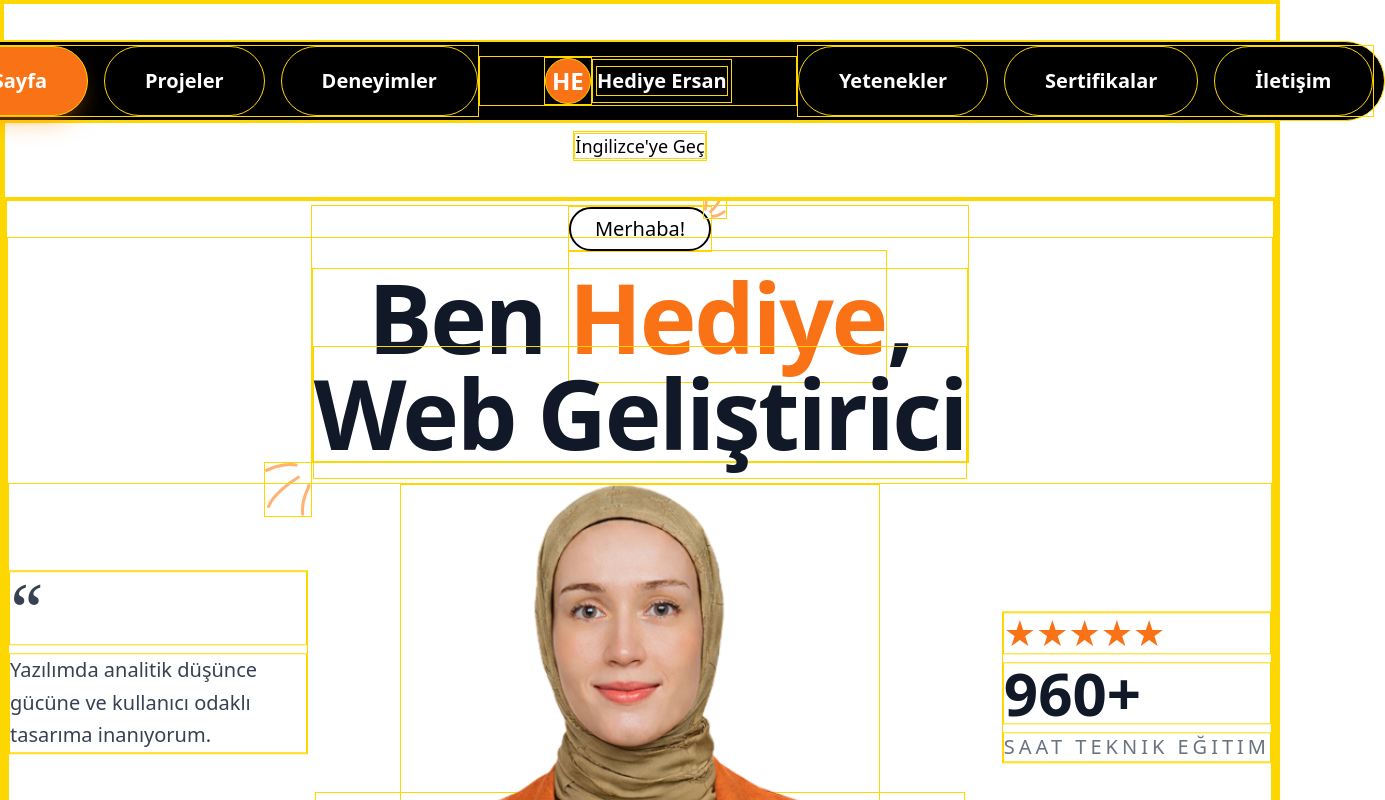
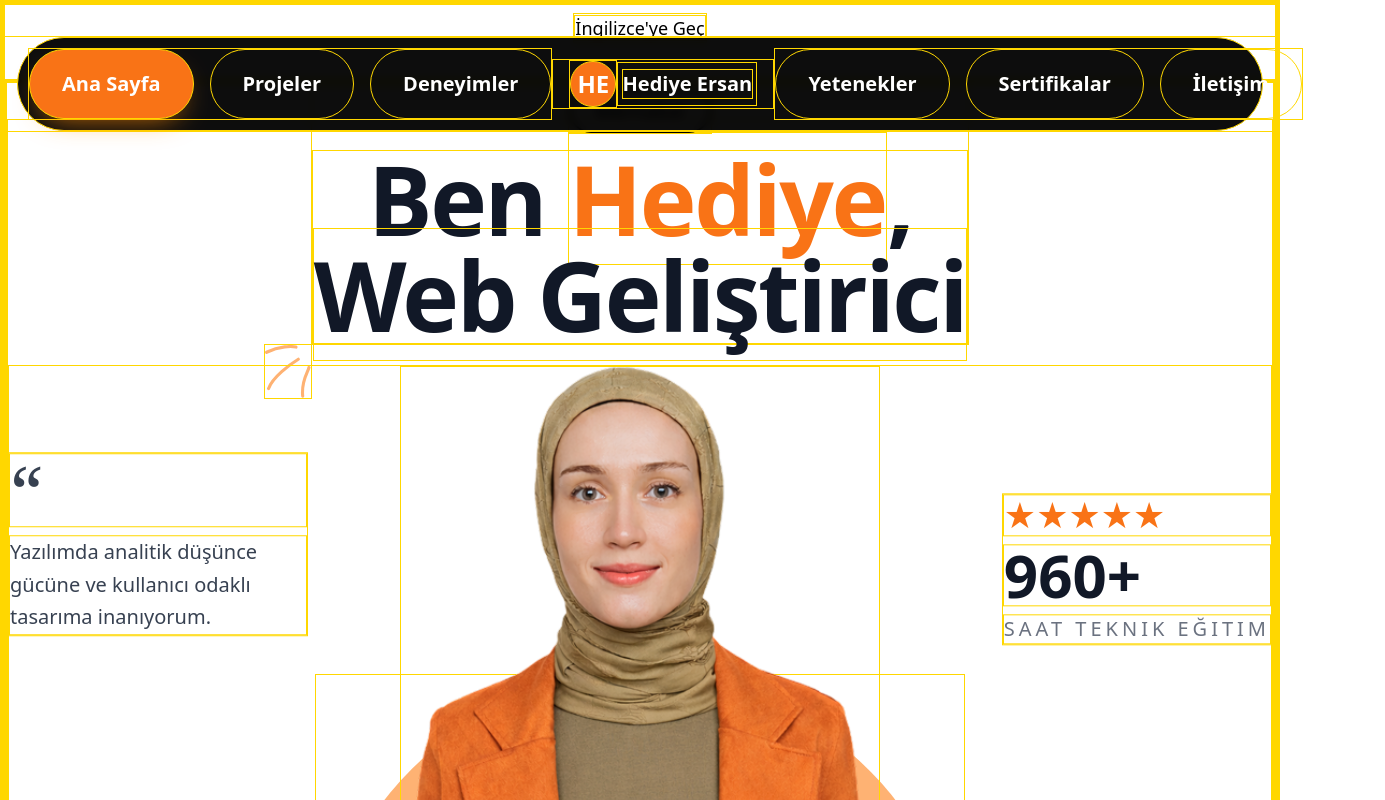
Before and after one commit to hediye-ersan/portfolio, a React (Vite) app: page / in a window 1280 px wide. Shown: the top 800 px of the page, 1385 px wide, since content can reach past the window. Built offline with nearby package versions, Linux system fonts and the light colour scheme.

Commit message:
Navbar fixed yapıldı

```diff
--- a/src/components/Navbar.tsx
+++ b/src/components/Navbar.tsx
@@ -6,25 +6,43 @@ export default function Navbar() {
   const [active, setActive] = useState(0)
   const { currentLang, setLanguage, language } = useLanguage()
 
+  const scrollToSection = (index: number) => {
+    setActive(index)
+
+    const sectionIds = ['home', 'projects', 'experience', 'skills', 'certificate', 'contact']
+    const targetId = sectionIds[index]
+
+    if (index === 0) {
+      // Home - scroll to very top of page
+      window.scrollTo({ top: 0, behavior: 'smooth' })
+    } else {
+      // Other sections - scroll to element
+      const element = document.getElementById(targetId)
+      if (element) {
+        element.scrollIntoView({ behavior: 'smooth', block: 'start' })
+      }
+    }
+  }
+
   return (
     <>
-      <nav className="w-full flex justify-center mt-9 max-w-7xl mx-auto">
-      <div className="h-[80px] bg-black rounded-full p-[10px] flex items-center justify-between">
+      <nav className="fixed top-0 left-0 right-0 w-full flex justify-center mt-9 max-w-full px-4 z-50">
+        <div className="bg-black/95 backdrop-blur-sm rounded-full p-[10px] flex items-center justify-between w-full">
         {/* LEFT */}
         <div className="flex items-center gap-4">
           {currentLang.nav.links.slice(0, 3).map((item, index) =>
             active === index ? (
-              <OrangeButton key={item} onClick={() => setActive(index)} className="px-10 py-5 text-xl whitespace-nowrap">
+              <OrangeButton key={item} onClick={() => scrollToSection(index)} className="px-8 py-5 text-xl whitespace-nowrap">
                 {item}
               </OrangeButton>
             ) : (
-              <NavButton key={item} label={item} onClick={() => setActive(index)} />
+              <NavButton key={item} label={item} onClick={() => scrollToSection(index)} />
             )
           )}
         </div>
 
         {/* CENTER LOGO */}
-        <div className="group flex items-center justify-center px-16 relative flex-none">
+        <div className="group flex items-center justify-center px-4 relative flex-none">
           <div className="transition-transform duration-300 group-hover:-translate-x-2">
             <div className="logo-circle w-[46px] h-[46px] bg-orange rounded-full flex items-center justify-center text-white font-semibold text-2xl">
               HE
@@ -45,16 +63,16 @@ export default function Navbar() {
         <div className="flex items-center gap-4">
           {currentLang.nav.links.slice(3).map((item, index) =>
             active === index + 3 ? (
-              <OrangeButton key={item} onClick={() => setActive(index + 3)} className="px-10 py-5 text-xl whitespace-nowrap">
+              <OrangeButton key={item} onClick={() => scrollToSection(index + 3)} className="px-8 py-5 text-xl whitespace-nowrap">
                 {item}
               </OrangeButton>
             ) : (
-              <NavButton key={item} label={item} onClick={() => setActive(index + 3)} />
+              <NavButton key={item} label={item} onClick={() => scrollToSection(index + 3)} />
             )
           )}
         </div>
-      </div>
-    </nav>
+        </div>
+      </nav>
       {/* LANGUAGE TOGGLE - Below navbar */}
       <div className="flex justify-center pb-9 pt-2">
         <LanguageToggleButton language={language} setLanguage={setLanguage} />
@@ -77,7 +95,7 @@ function NavButton({ label, onClick }: NavButtonProps) {
   return (
     <button
       onClick={onClick}
-      className="px-10 py-5 text-xl font-semibold rounded-full text-white hover:text-white hover:bg-white/10 transition-all duration-300 whitespace-nowrap"
+      className="px-8 py-5 text-xl font-semibold rounded-full text-white hover:text-white hover:bg-white/10 transition-all duration-300 whitespace-nowrap"
     >
       {label}
     </button>
```
